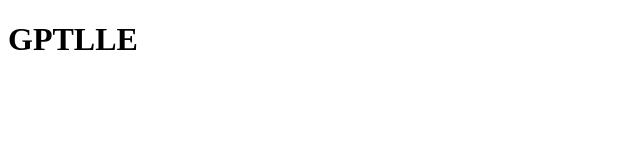
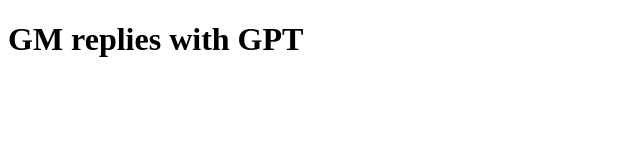
Before and after one commit to osrbck/GMPT, a browser extension: page index.html in a window 1280 px wide. Shown: the whole page, without its empty margins (0-640 px from the left). Drawn offline with Linux system fonts and the light colour scheme.

Commit message:
Name Changed

```diff
--- a/index.html
+++ b/index.html
@@ -3,9 +3,9 @@
   <head>
     <meta charset="UTF-8" />
     <meta name="viewport" content="width=device-width, initial-scale=1.0" />
-    <title>GPTLLE</title>
+    <title>GMPT</title>
   </head>
   <body>
-    <h1>GPTLLE</h1>
+    <h1>GM replies with GPT</h1>
   </body>
 </html>
```
Also changed, not shown: manifest.json.
